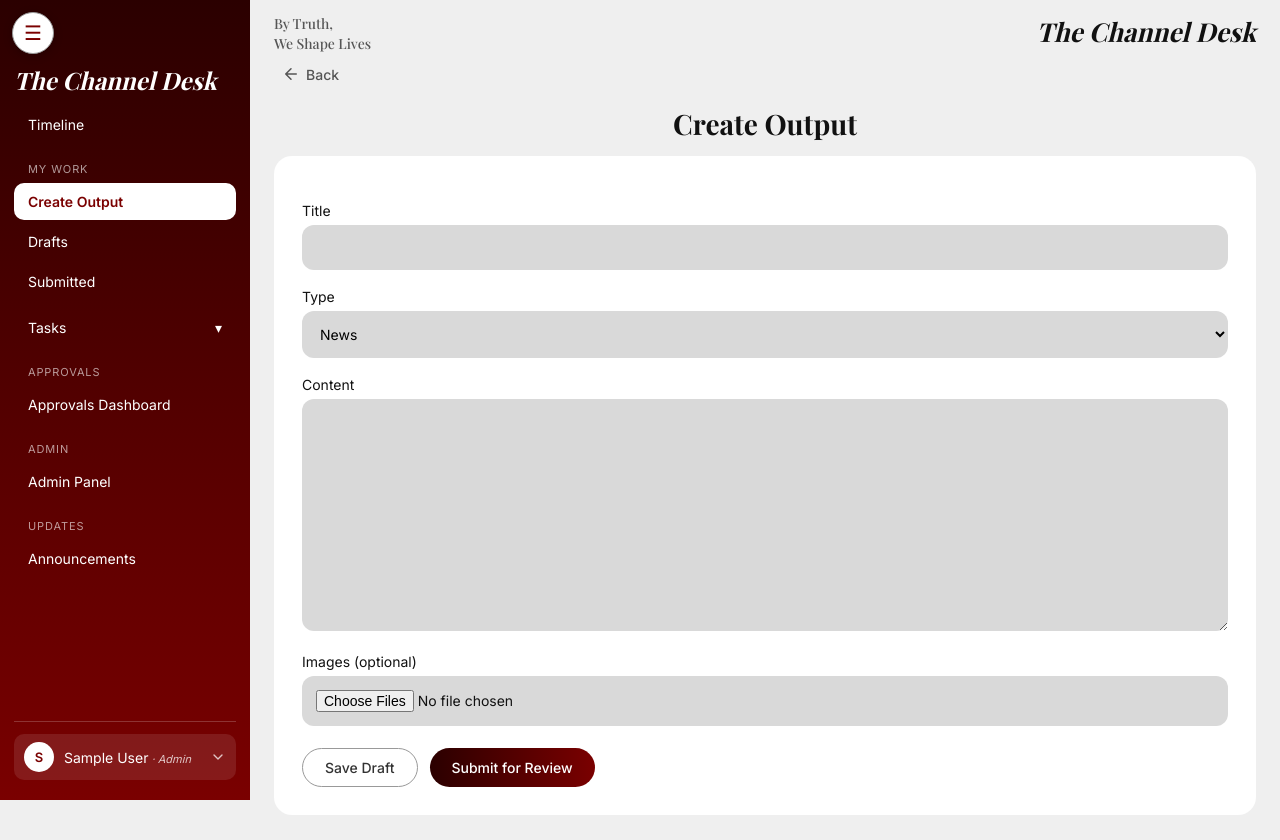
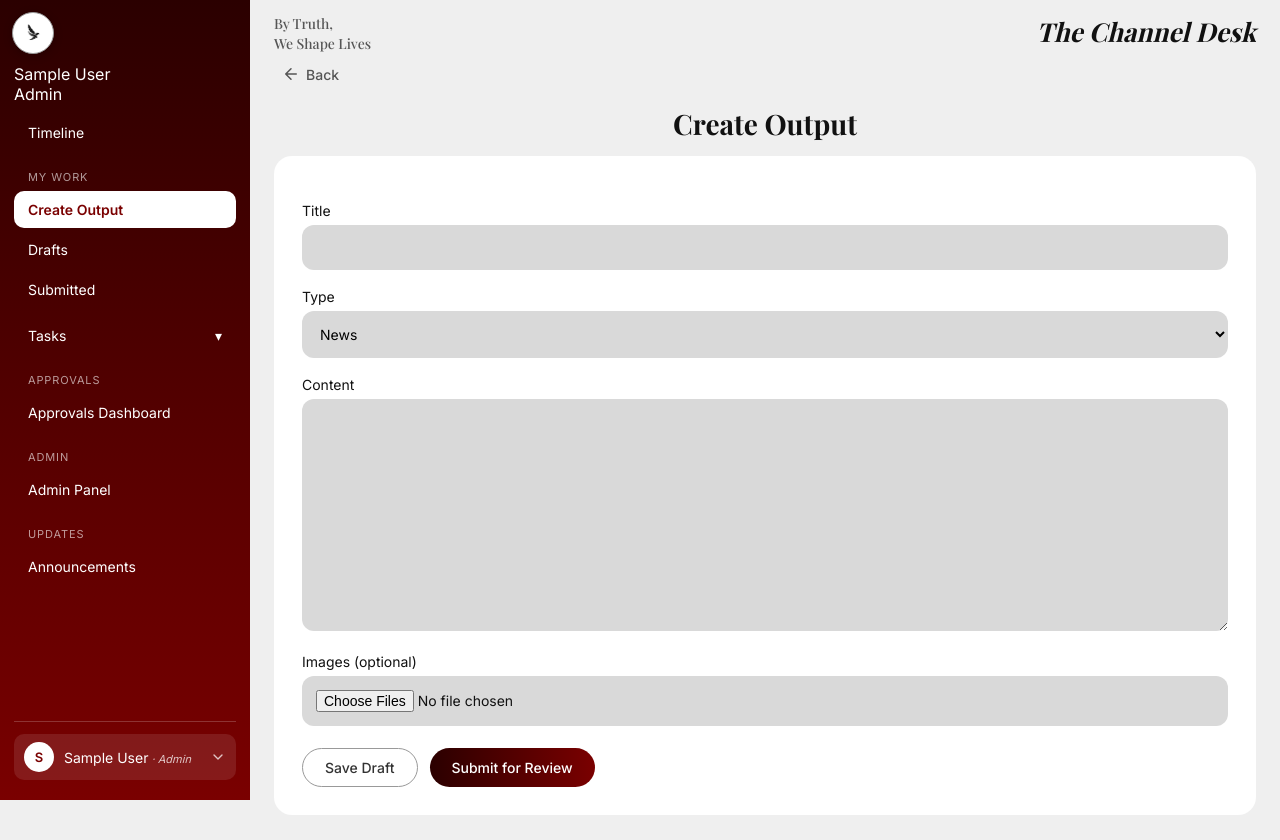
Before and after one commit to tristine13/thechanneldesk, a Flask app: page /create in a window 1280 px wide. Shown: the top 840 px of the page. Run offline with Flask 3, Linux system fonts and the light colour scheme; the visitor is signed in with stand-in values (Sample User, id 1); data that the repository does not hold is empty.

Commit message:
Update navigation, styles, and add channel logo

```diff
--- a/static/css/style.css
+++ b/static/css/style.css
@@ -2397,3 +2397,24 @@ body.apv-page {
         flex-wrap: wrap;
     }
 }
+
+/* ---- logo as the sidebar button ---- */
+.sidebar-toggle {
+    padding: 0;
+    display: flex;
+    align-items: center;
+    justify-content: center;
+    font-size: 0;
+}
+
+.sidebar-toggle img {
+    width: 26px;
+    height: 26px;
+    object-fit: contain;
+    transition: filter .2s;
+}
+
+.sidebar-toggle:hover img {
+    filter: invert(1);
+    /* bird turns white on the maroon hover background */
+}
--- a/templates/_nav.html
+++ b/templates/_nav.html
@@ -1,6 +1,9 @@
 {% set ep = request.endpoint %}
 <div class="side-brand">
-    <a href="{{ url_for('dashboard') }}">The Channel Desk</a>
+    <div class="side-user">{{ session.name }}
+        <br>
+        <span>{{ ROLE_LABELS.get(session.role, session.role) }}</span>
+    </div>
 </div>
 
 <nav class="side-nav">
@@ -17,16 +20,20 @@
             aria-expanded="{{ 'true' if ep in task_eps else 'false' }}"
             onclick="var d=this.parentNode,o=d.classList.toggle('open');this.setAttribute('aria-expanded',o)">
             Tasks</button>
-        <div class="side-sub-wrap"><div class="side-sub">
+        <div class="side-sub-wrap">
+            <div class="side-sub">
                 <a href="{{ url_for('my_tasks') }}" class="{{ 'active' if ep == 'my_tasks' }}">My Tasks</a>
                 {% if session.role in ASSIGN_TASKS %}
                 <a href="{{ url_for('assign_task') }}" class="{{ 'active' if ep == 'assign_task' }}">Assign a Task</a>
-            <a href="{{ url_for('assigned_tasks') }}" class="{{ 'active' if ep == 'assigned_tasks' }}">Tasks I Assigned</a>
+                <a href="{{ url_for('assigned_tasks') }}" class="{{ 'active' if ep == 'assigned_tasks' }}">Tasks I
+                    Assigned</a>
                 {% endif %}
                 {% if session.role == 'admin' %}
-            <a href="{{ url_for('admin_tasks') }}" class="{{ 'active' if ep == 'admin_tasks' }}">All Tasks (Admin Overview)</a>
+                <a href="{{ url_for('admin_tasks') }}" class="{{ 'active' if ep == 'admin_tasks' }}">All Tasks (Admin
+                    Overview)</a>
                 {% endif %}
-        </div></div>
+            </div>
+        </div>
     </div>
 
     {% if session.role in REVIEWERS %}
@@ -51,21 +58,31 @@
         <div class="profile-email">{{ session.email }}</div>
         <div class="profile-role">{{ ROLE_LABELS.get(session.role, session.role) }}</div>
         <a href="{{ url_for('notifications') }}" role="menuitem" class="{{ 'active' if ep == 'notifications' }}">
-            <svg viewBox="0 0 24 24" aria-hidden="true"><path d="M18 8a6 6 0 0 0-12 0c0 7-3 9-3 9h18s-3-2-3-9"/><path d="M13.7 21a2 2 0 0 1-3.4 0"/></svg>
+            <svg viewBox="0 0 24 24" aria-hidden="true">
+                <path d="M18 8a6 6 0 0 0-12 0c0 7-3 9-3 9h18s-3-2-3-9" />
+                <path d="M13.7 21a2 2 0 0 1-3.4 0" />
+            </svg>
             <span>Notifications</span>
             {% if notif_count > 0 %}<span class="side-badge">{{ notif_count }}</span>{% endif %}
         </a>
         <div class="profile-divider"></div>
         <a href="{{ url_for('logout') }}" role="menuitem">
-            <svg viewBox="0 0 24 24" aria-hidden="true"><path d="M9 21H5a2 2 0 0 1-2-2V5a2 2 0 0 1 2-2h4"/><path d="M16 17l5-5-5-5"/><path d="M21 12H9"/></svg>
+            <svg viewBox="0 0 24 24" aria-hidden="true">
+                <path d="M9 21H5a2 2 0 0 1-2-2V5a2 2 0 0 1 2-2h4" />
+                <path d="M16 17l5-5-5-5" />
+                <path d="M21 12H9" />
+            </svg>
             <span>Log out</span>
         </a>
     </div>
     <button type="button" class="profile-btn" aria-haspopup="true" aria-expanded="false">
         <span class="profile-avatar">{{ (session.name or session.email or '?')[:1]|upper }}</span>
-        <span class="profile-name">{{ session.name }}<small> · {{ ROLE_LABELS.get(session.role, session.role) }}</small></span>
+        <span class="profile-name">{{ session.name }}<small> · {{ ROLE_LABELS.get(session.role, session.role)
+                }}</small></span>
         {% if notif_count > 0 %}<span class="profile-dot"></span>{% endif %}
-        <svg class="profile-chev" viewBox="0 0 24 24" aria-hidden="true"><path d="M6 9l6 6 6-6"/></svg>
+        <svg class="profile-chev" viewBox="0 0 24 24" aria-hidden="true">
+            <path d="M6 9l6 6 6-6" />
+        </svg>
     </button>
 </div>
 <script>
--- a/templates/base.html
+++ b/templates/base.html
@@ -28,7 +28,9 @@
         })();
     </script>
     <button type="button" class="sidebar-toggle" onclick="toggleSidebar()" title="Show / hide menu"
-        aria-label="Show or hide menu">☰</button>
+        aria-label="Show or hide menu">
+        <img src="{{ url_for('static', filename='images/channellogo.png') }}" alt="Menu">
+    </button>
     {% endif %}
 
     <div class="{{ 'app-shell' if session.user_id else '' }}">
```
Also changed, not shown: static/images/channellogo.png (added). Lines whose indentation alone changed are shown as unchanged.
